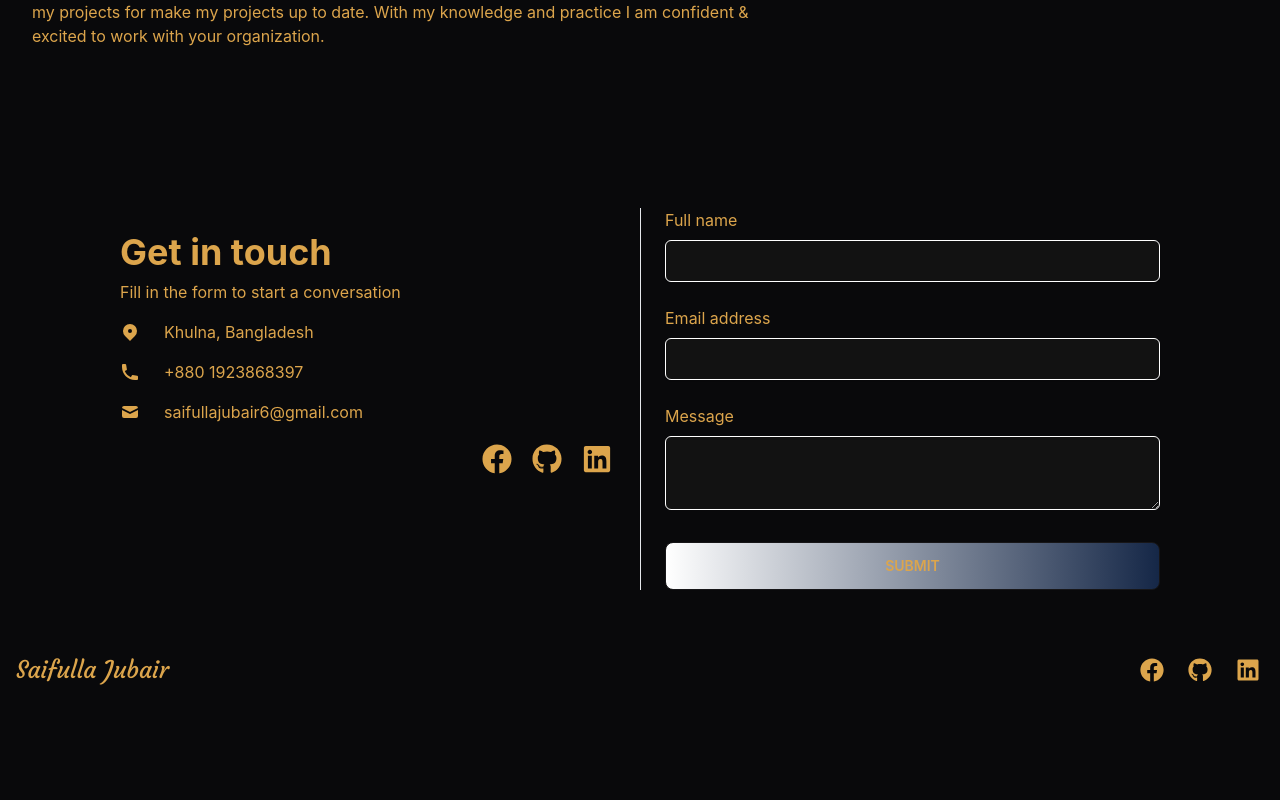
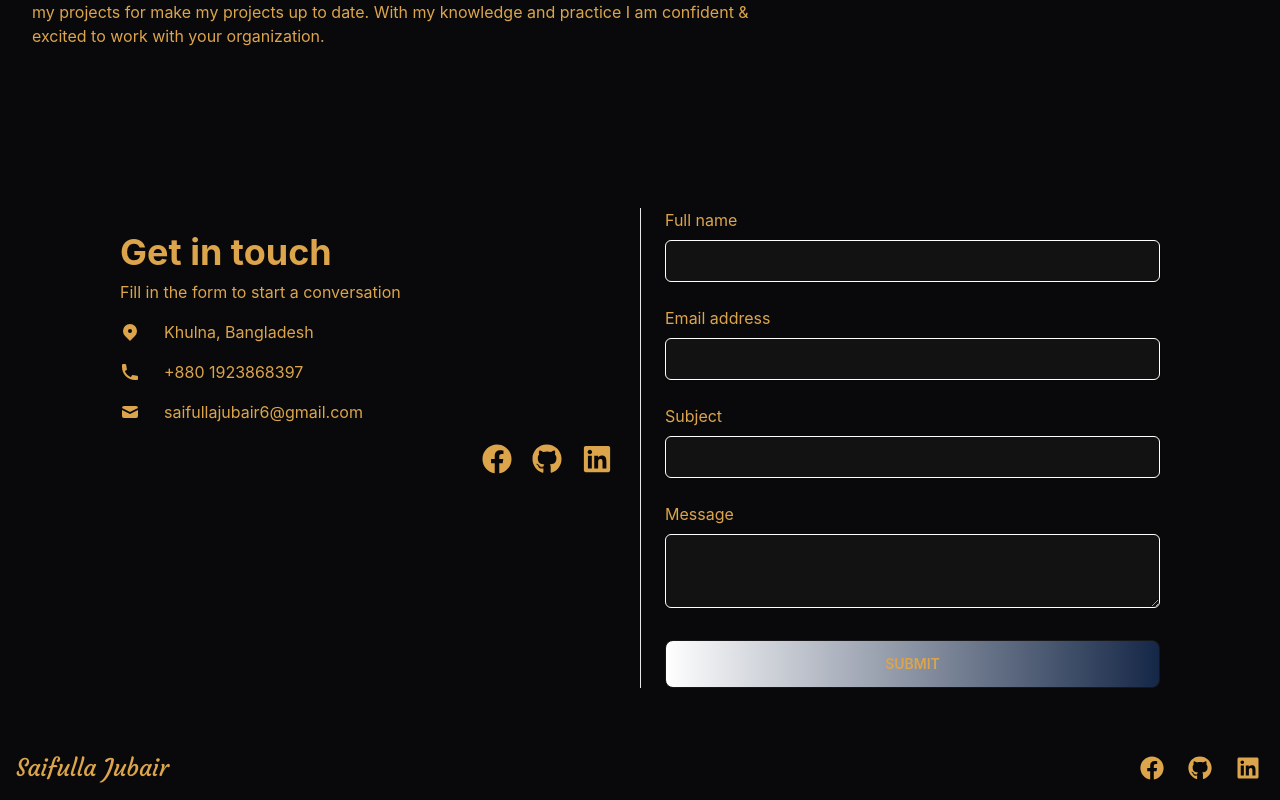
Before and after one commit to SaifullaJubair/My-Portfolio, a React (Create React App) app: page / in a window 1280 px wide. Shown: the part 1689-2489 px from the top of the page. Before the commit the page ends 2391 px from the top, so only its background shows below. Built offline with nearby package versions, Linux system fonts and the light colour scheme.

Commit message:
onpage routing

```diff
--- a/package.json
+++ b/package.json
@@ -3,6 +3,7 @@
   "version": "0.1.0",
   "private": true,
   "dependencies": {
+    "@emailjs/browser": "^3.10.0",
     "@testing-library/jest-dom": "^5.16.5",
     "@testing-library/react": "^13.4.0",
     "@testing-library/user-event": "^13.5.0",
--- a/src/components/About/About.js
+++ b/src/components/About/About.js
@@ -2,7 +2,7 @@ import React from 'react';
 
 const About = () => {
    return (
-      <section>
+      <section id='about'>
 
          <div className="px-4 py-16 mx-auto sm:max-w-xl md:max-w-full lg:max-w-screen-xl md:px-24 lg:px-8 lg:py-20">
             <div className="mb-6 md:mb-8">
--- a/src/components/Banner/Banner.js
+++ b/src/components/Banner/Banner.js
@@ -3,7 +3,7 @@ import { FaExternalLinkAlt } from 'react-icons/fa';
 import './Banner.css'
 const Banner = () => {
    return (
-      <section>
+      <section id=''>
          <div className="px-4 py-16 mx-auto sm:max-w-xl md:max-w-full lg:max-w-screen-xl md:px-24 lg:px-8 lg:py-20 banner">
             <div className="grid lg:grid-cols-2">
                <div>
--- a/src/components/Contact/Contact.js
+++ b/src/components/Contact/Contact.js
@@ -1,7 +1,25 @@
-import React from 'react';
+import React, { useRef } from 'react';
 import { FaFacebook, FaGithub, FaLinkedin } from 'react-icons/fa';
+import emailjs from '@emailjs/browser';
+import { toast } from 'react-hot-toast';
 
 const Contact = () => {
+   const form = useRef();
+
+   const sendEmail = (e) => {
+      e.preventDefault();
+
+      emailjs.sendForm('service_3h4hqit', 'template_vl7prxj', form.current, 'F5eN-EoZxqJ61DDG_')
+         .then((result) => {
+            console.log(result.text);
+         },
+            (error) => {
+               console.log(error.text);
+            });
+      form.target.reset()
+      toast.success('Your message sent successfully')
+   };
+
    return (
       <section className="py-6 dark:bg-gray-800 dark:text-gray-50 my-6">
          <div className="grid max-w-6xl grid-cols-1 px-6 mx-auto lg:px-8 md:grid-cols-2 md:divide-x">
@@ -41,20 +59,24 @@ const Contact = () => {
                   </div>
                </div>
             </div>
-            <form novalidate="" className="flex flex-col py-6 space-y-6 md:py-0 md:px-6 ng-untouched ng-pristine ng-valid">
+            <form ref={form} onSubmit={sendEmail} className="flex flex-col py-6 space-y-6 md:py-0 md:px-6 ng-untouched ng-pristine ng-valid">
                <label className="block">
                   <span className="mb-1">Full name</span>
-                  <input type="text" className="block w-full rounded-md shadow-sm focus:ring focus:ring-opacity-75 focus:ring-violet-400 dark:bg-gray-800 border border-white py-2 mt-2" />
+                  <input type="text" name='name' className="block w-full rounded-md shadow-sm focus:ring focus:ring-opacity-75 focus:ring-violet-400 dark:bg-gray-800 border border-white py-2 mt-2" required />
                </label>
                <label className="block">
                   <span className="mb-1">Email address</span>
-                  <input type="email" className="block w-full rounded-md shadow-sm focus:ring focus:ring-opacity-75 py-2 focus:ring-violet-400 dark:bg-gray-800 border border-white mt-2" />
+                  <input type="email" name='email' className="block w-full rounded-md shadow-sm focus:ring focus:ring-opacity-75 py-2 focus:ring-violet-400 dark:bg-gray-800 border border-white mt-2" required />
+               </label>
+               <label className="block">
+                  <span className="mb-1">Subject</span>
+                  <input type="text" name='subject' className="block w-full rounded-md shadow-sm focus:ring focus:ring-opacity-75 py-2 focus:ring-violet-400 dark:bg-gray-800 border border-white mt-2" required />
                </label>
                <label className="block">
                   <span className="mb-2">Message</span>
-                  <textarea rows="3" className="block w-full rounded-md focus:ring focus:ring-opacity-75 focus:ring-violet-400 dark:bg-gray-800 border-white border my-2"></textarea>
+                  <textarea rows="3" name='message' className="block w-full rounded-md focus:ring focus:ring-opacity-75 focus:ring-violet-400 dark:bg-gray-800 border-white border my-2" required></textarea>
                </label>
-               <button className='btn bg-gradient-to-r from-primary to-secondary hover:text-orange-100 '>Submit</button>
+               <button className='btn bg-gradient-to-r from-primary to-secondary hover:text-orange-100'>Submit</button>
             </form>
          </div>
       </section>
--- a/src/components/Header/Header.js
+++ b/src/components/Header/Header.js
@@ -3,7 +3,7 @@ import { Link } from 'react-router-dom';
 
 const Header = () => {
    return (
-      <section>
+      <section className=' sticky top-0 z-50'>
          <div className="navbar bg-base-100">
             <div className="navbar-start">
                <div className="dropdown">
@@ -12,8 +12,8 @@ const Header = () => {
                   </label>
                   <ul tabIndex={0} className="menu menu-compact dropdown-content mt-3 p-2 shadow bg-base-100 rounded-box w-52">
                      <li><Link to="/">Home</Link></li>
-                     <li><Link to="/projects">Projects</Link></li>
-                     <li><Link to="/about">About</Link></li>
+                     <li><a href="#projects">Projects</a></li>
+                     <li><a href="#about">About</a></li>
                      <li><Link to="/blog">Blog</Link></li>
                   </ul>
                </div>
@@ -22,13 +22,13 @@ const Header = () => {
             <div className="navbar-center hidden lg:flex">
                <ul className="menu menu-horizontal px-1">
                   <li><Link to='/'>Home</Link></li>
-                  <li><Link to='/projects'>Projects</Link></li>
-                  <li><Link to='/about'>About</Link></li>
+                  <li><a href='#projects'>Projects</a></li>
+                  <li><a href='#about'>About</a></li>
                   <li><Link to='/blog'>Blog</Link></li>
                </ul>
             </div>
             <div className="navbar-end">
-               <Link to='/contact' className="btn">Hire ME</Link>
+               <Link to='#contact' className="btn">Hire ME</Link>
             </div>
          </div>
       </section>
--- a/src/components/Projects/Projects.js
+++ b/src/components/Projects/Projects.js
@@ -4,7 +4,7 @@ import { Link } from 'react-router-dom';
 
 const Projects = () => {
    return (
-      <div>
+      <div id='projects'>
          <h1 className='text-center my-12 text-4xl font-semibold text-white'>Projects</h1>
          <div className='grid gap-10 grid-cols-1 md:grid-cols-2 lg:grid-cols-3 mb-10'>
 
```
Also changed, not shown: 1 other file (tests, documents, lock files or other folders).
